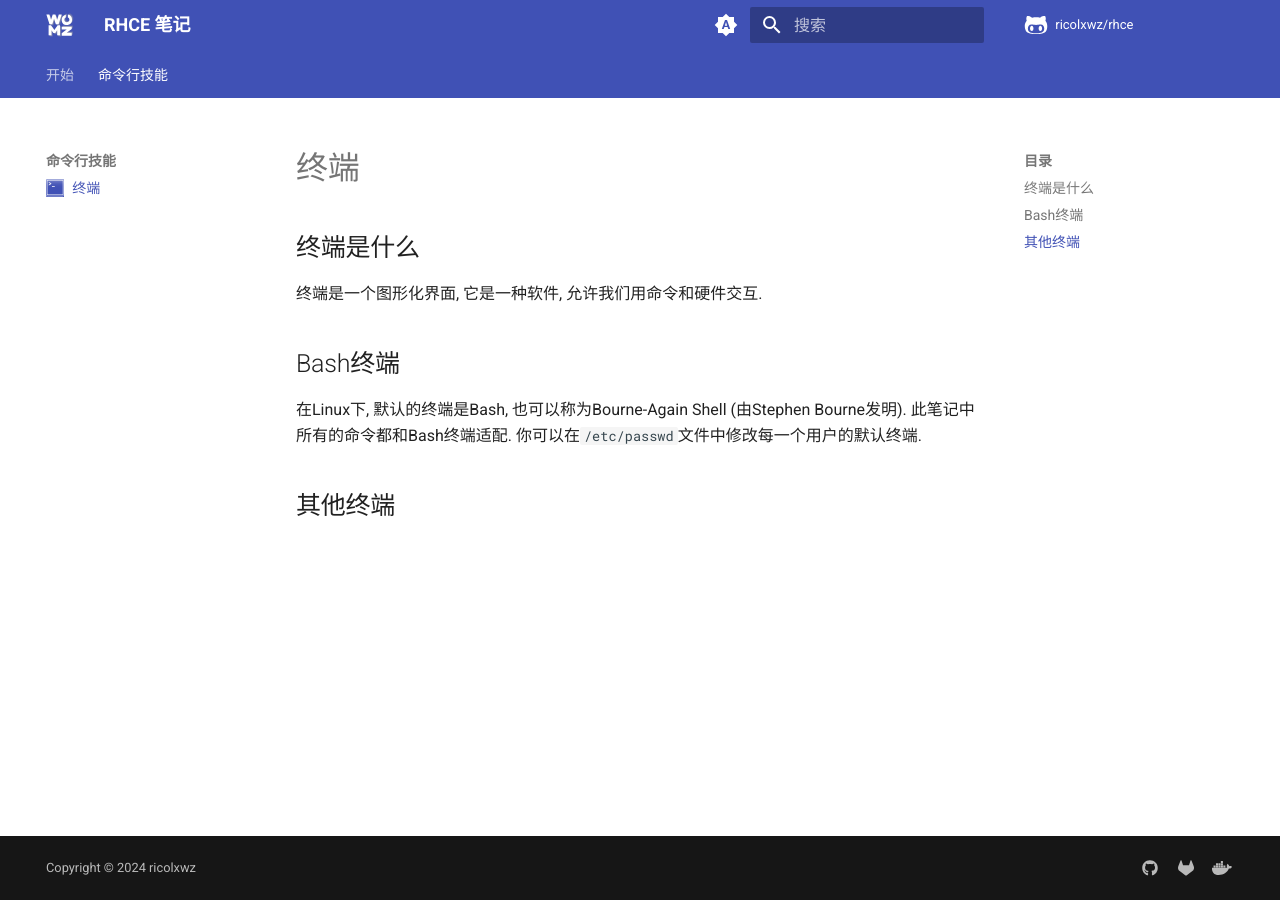
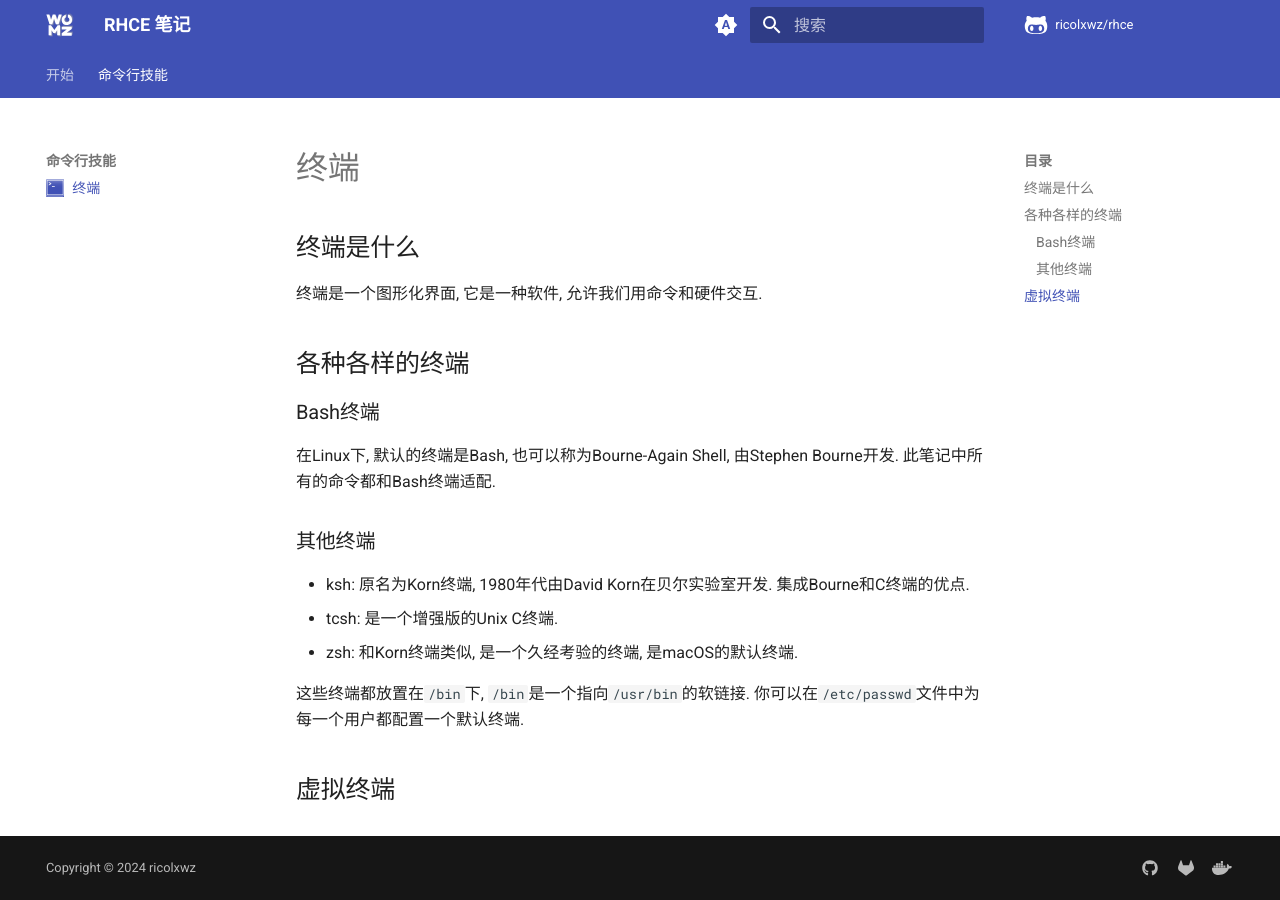
Before and after one commit to ricolxwz/rhce, an MkDocs documentation site: the page built from docs/命令行技能/终端.md, in a window 1280 px wide. Built offline with MkDocs 1.6.1 and Material for MkDocs 9.7.7, drawn with Linux system fonts in a browser that asks for light colours; nearby versions of some CDN libraries; library files that are not in the unit come from our copies; comment, search, counter and statistics services are not loaded.

Commit message:
chore: Add table of contents with permalinks to documentation

```diff
--- a/docs/命令行技能/终端.md
+++ b/docs/命令行技能/终端.md
@@ -7,8 +7,18 @@ icon: simple/gnometerminal
 
 终端是一个图形化界面, 它是一种软件, 允许我们用命令和硬件交互.
 
-## Bash终端
+## 各种各样的终端
 
-在Linux下, 默认的终端是Bash, 也可以称为Bourne-Again Shell (由Stephen Bourne发明). 此笔记中所有的命令都和Bash终端适配. 你可以在`/etc/passwd`文件中修改每一个用户的默认终端.
+### Bash终端
 
-## 其他终端
+在Linux下, 默认的终端是Bash, 也可以称为Bourne-Again Shell, 由Stephen Bourne开发. 此笔记中所有的命令都和Bash终端适配.
+
+### 其他终端
+
+- ksh: 原名为Korn终端, 1980年代由David Korn在贝尔实验室开发. 集成Bourne和C终端的优点.
+- tcsh: 是一个增强版的Unix C终端.
+- zsh: 和Korn终端类似, 是一个久经考验的终端, 是macOS的默认终端.
+
+这些终端都放置在`/bin`下, `/bin`是一个指向`/usr/bin`的软链接. 你可以在`/etc/passwd`文件中为每一个用户都配置一个默认终端.
+
+## 虚拟终端
--- a/mkdocs.yml
+++ b/mkdocs.yml
@@ -78,6 +78,8 @@ extra_javascript:
   - https://unpkg.com/katex@0/dist/katex.min.js
   - https://unpkg.com/katex@0/dist/contrib/auto-render.min.js
 markdown_extensions:
+  - toc:
+      permalink: true
   - pymdownx.inlinehilite
   - pymdownx.snippets
   - pymdownx.superfences
```
